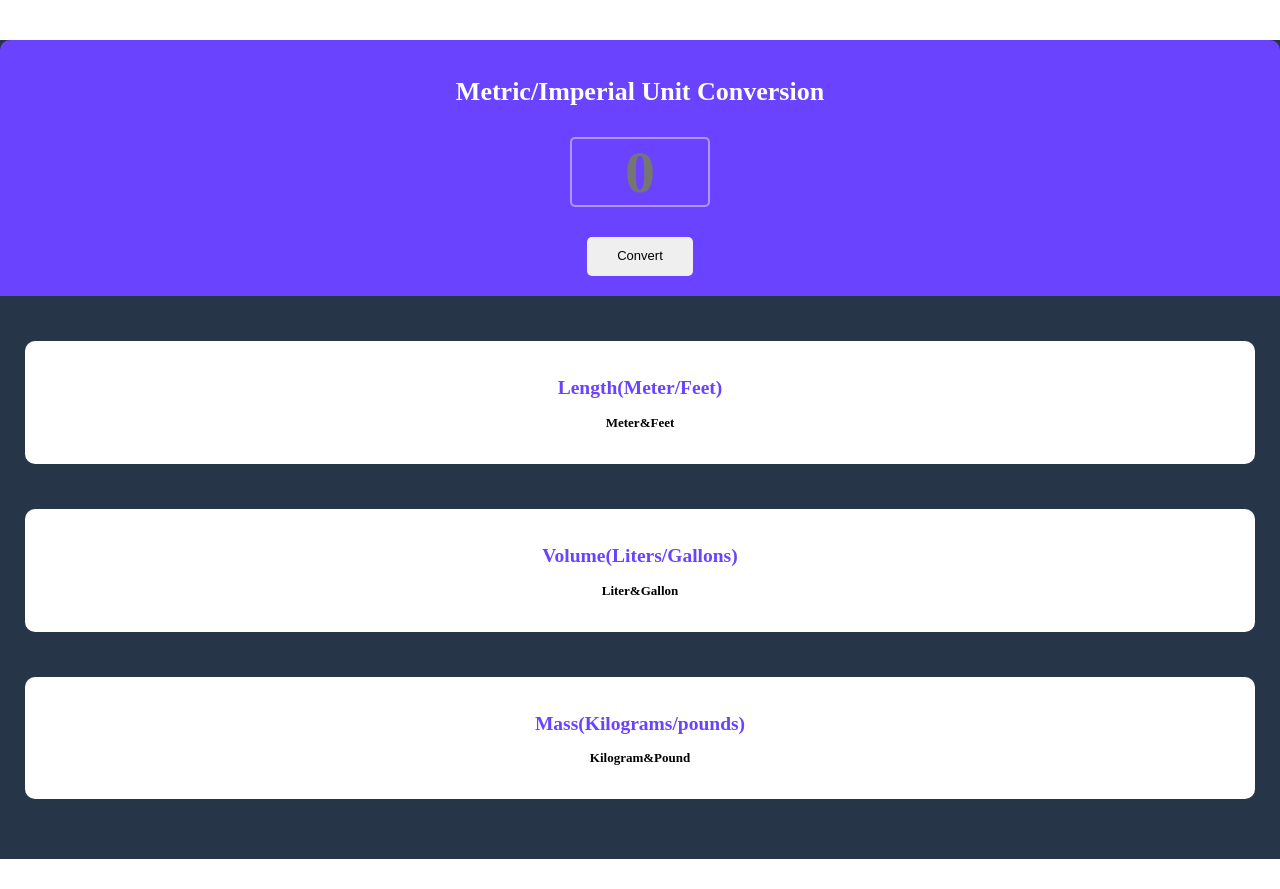
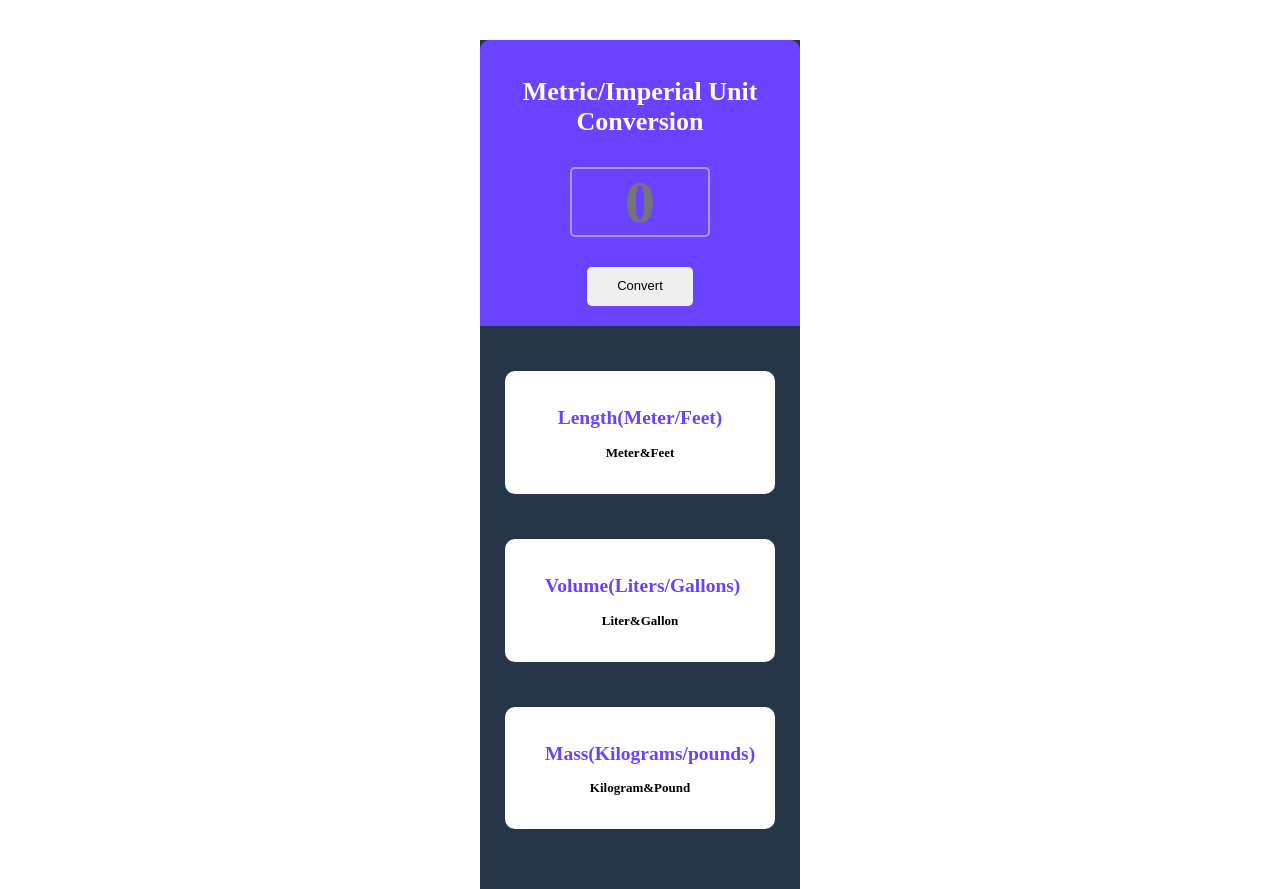
Before and after one commit to iwangdonghui/units-conversion, a website built with Vite: page index.html in a window 1280 px wide. Before the commit the page ends 859 px from the top, so only its background shows below. Built offline with nearby package versions, Linux system fonts and the light colour scheme; a web font is replaced by a local one.

Commit message:
Update index.css change min-width back to max-width

```diff
--- a/index.css
+++ b/index.css
@@ -55,7 +55,7 @@ p {
 #unitsConversion {
     margin: 40px auto auto;
     padding-bottom: 15px;
-    min-width: 320px; // make sure things look fine on mobile devices
+    max-width: 320px; // make sure things look fine on mobile devices
     border-radius: 10px;
     border: none;
     background: #273549;
```
